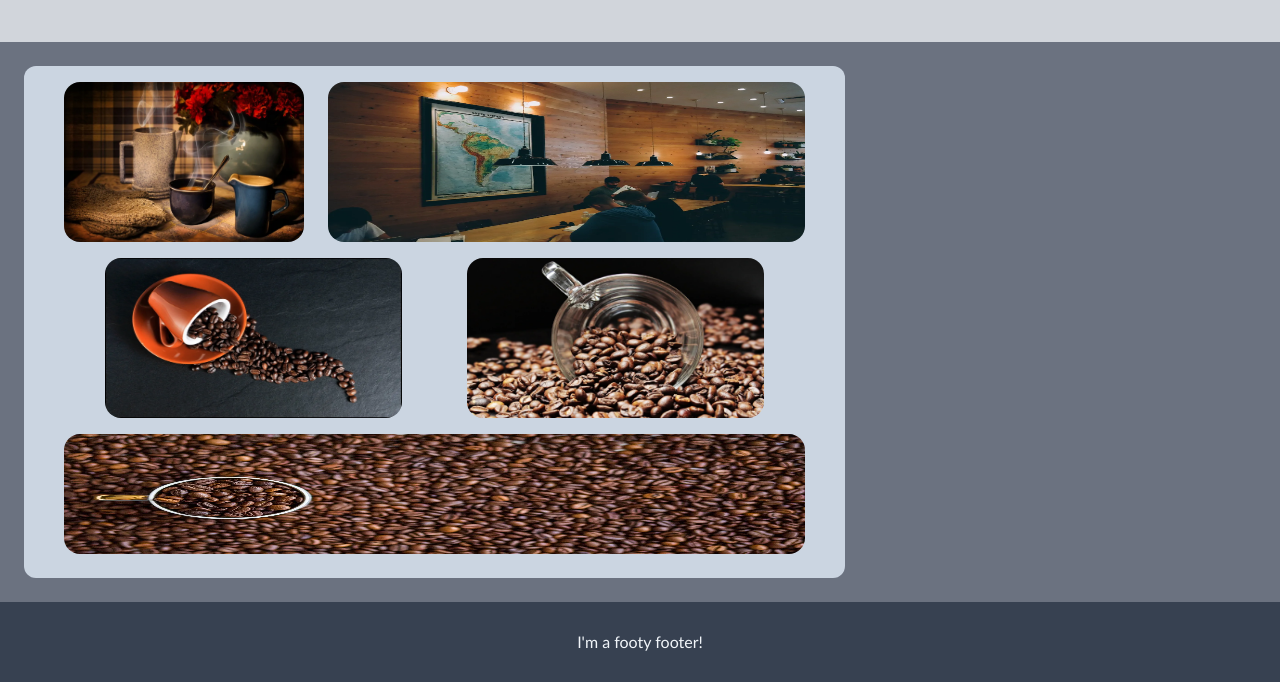
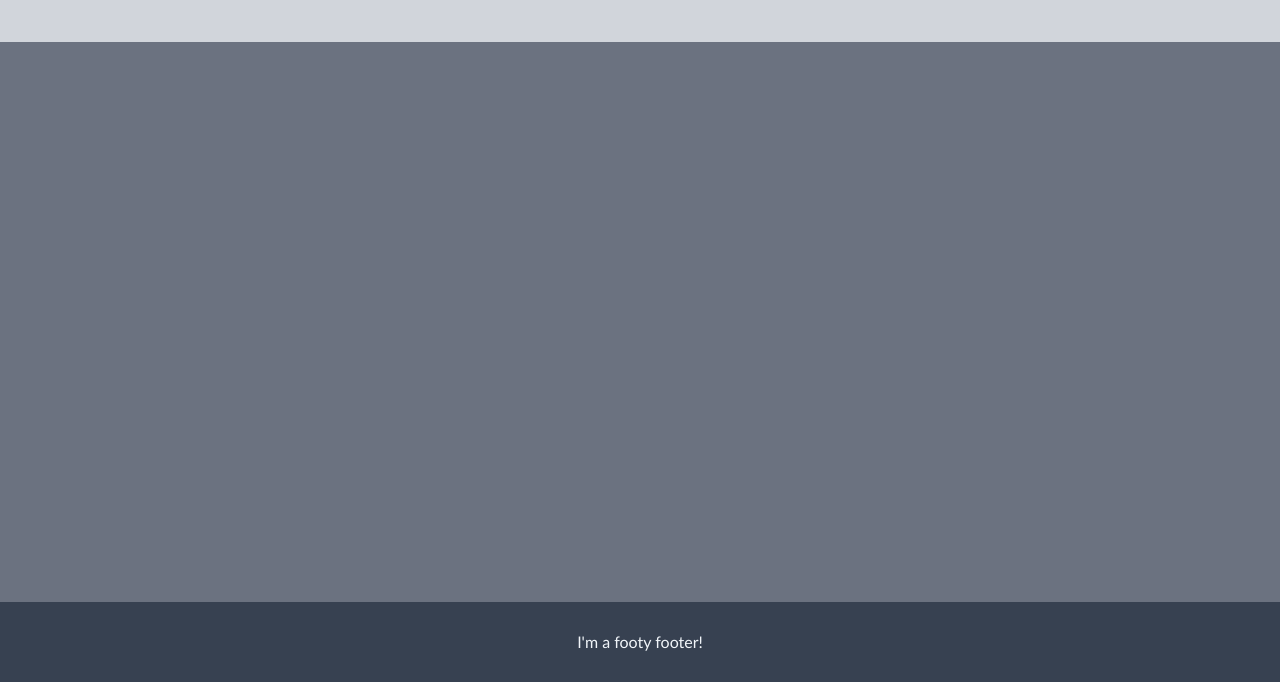
Before and after one commit to clabx/restaurant-page, a website built with webpack: page index.html in a window 1280 px wide. Both pictures are taken after a click on the item "Menu". Shown: the part 118-800 px from the top of the page. Built offline with nearby package versions, Linux system fonts and the light colour scheme.

Commit message:
Finish homepage and add 'clear screen' functionality.
Finish homepage and add functionality to remove the current screen when pressing the navigation buttons ('Home', 'Menu', 'Contact'), to trigger before displaying the new page. Pressing 'Menu' or 'Contact' just clears the screen, meanwhile pressing 'Home' gets you back at it.

```diff
--- a/dist/index.html
+++ b/index.html
@@ -5,8 +5,8 @@
     <meta http-equiv="X-UA-Compatible" content="IE=edge" />
     <meta name="viewport" content="width=device-width, initial-scale=1.0" />
     <title>Restaurant</title>
-    <link href="./output.css" rel="stylesheet" />
-    <script src="./main.js" defer></script>
+    <link href="./dist/output.css" rel="stylesheet" />
+    <script src="./dist/main.js" defer></script>
   </head>
   <body>
     <div id="content" class="w-screen h-screen flex-col">
--- a/src/css/input.css
+++ b/src/css/input.css
@@ -4,4 +4,6 @@
 
 body {
   font-family: "Gill Sans", "Gill Sans MT", Calibri, "Trebuchet MS", sans-serif;
+  width: 100vw;
+  height: 100vh;
 }
--- /dev/null
+++ b/src/js/clearScreen.js
@@ -0,0 +1,9 @@
+const main = document.querySelector("#main");
+const clearMain = () => {
+  const children = main.childElementCount;
+  for (let i = 0; i < children; i++) {
+    main.removeChild(main.childNodes[0]);
+  }
+};
+
+export { clearMain };
--- a/src/js/home.js
+++ b/src/js/home.js
@@ -5,10 +5,12 @@ import tableIMG from "../img/table.webp";
 import manyGrainsIMG from "../img/many-grains.webp";
 const goHome = () => {
   const mainDOM = document.querySelector("#main");
+  mainDOM.classList.add("flex", "flex-col", "flex-wrap");
   const imagesDOM = document.createElement("div");
   imagesDOM.classList.add(
     "h-full",
     "w-4/6",
+    "h-full",
     "bg-slate-300",
     "rounded-xl",
     "flex",
@@ -106,6 +108,30 @@ const goHome = () => {
   imagesDOM.appendChild(secondRow);
   imagesDOM.appendChild(thirdRow);
   mainDOM.appendChild(imagesDOM);
+
+  const rightSectionDOM = document.createElement("div");
+  rightSectionDOM.classList.add(
+    "flex",
+    "flex-col",
+    "w-2/6",
+    "border-2",
+    "ml-3",
+    "mt-auto",
+    "mb-auto",
+    "p-4",
+    "rounded-md",
+    "bg-slate-300",
+    "border-slate-300"
+  );
+  const titleRightSectionDOM = document.createElement("div");
+  const textRightSectionDOM = document.createElement("div");
+  titleRightSectionDOM.textContent = "Welcome to La Cafelería!";
+  titleRightSectionDOM.classList.add("p-4", "text-4xl", "text-center");
+  textRightSectionDOM.textContent =
+    "Lorem ipsum dolor sit amet, consectetur adipiscing elit. Proin leo ante, eleifend in eros eget, scelerisque placerat dui. Ut et nisl ultrices, molestie arcu non, elementum eros.";
+  rightSectionDOM.appendChild(titleRightSectionDOM);
+  rightSectionDOM.appendChild(textRightSectionDOM);
+  mainDOM.appendChild(rightSectionDOM);
 };
 
 export { goHome };
--- a/src/js/index.js
+++ b/src/js/index.js
@@ -1,3 +1,20 @@
+import { clearMain } from "./clearScreen";
 import { goHome } from "./home";
 
 goHome();
+
+const home = document.querySelector("#Home");
+home.addEventListener("click", () => {
+  clearMain();
+  goHome();
+});
+
+const menu = document.querySelector("#Menu");
+menu.addEventListener("click", () => {
+  clearMain();
+});
+
+const contact = document.querySelector("#Contact");
+contact.addEventListener("click", () => {
+  clearMain();
+});
--- a/tailwind.config.js
+++ b/tailwind.config.js
@@ -1,6 +1,6 @@
 /** @type {import('tailwindcss').Config} */
 module.exports = {
-  content: ["./dist/*.html", "./src/js/*.js"],
+  content: ["./*.html", "./src/js/*.js"],
   theme: {
     extend: {},
   },
```
Also changed, not shown: dist/main.js, dist/output.css.
